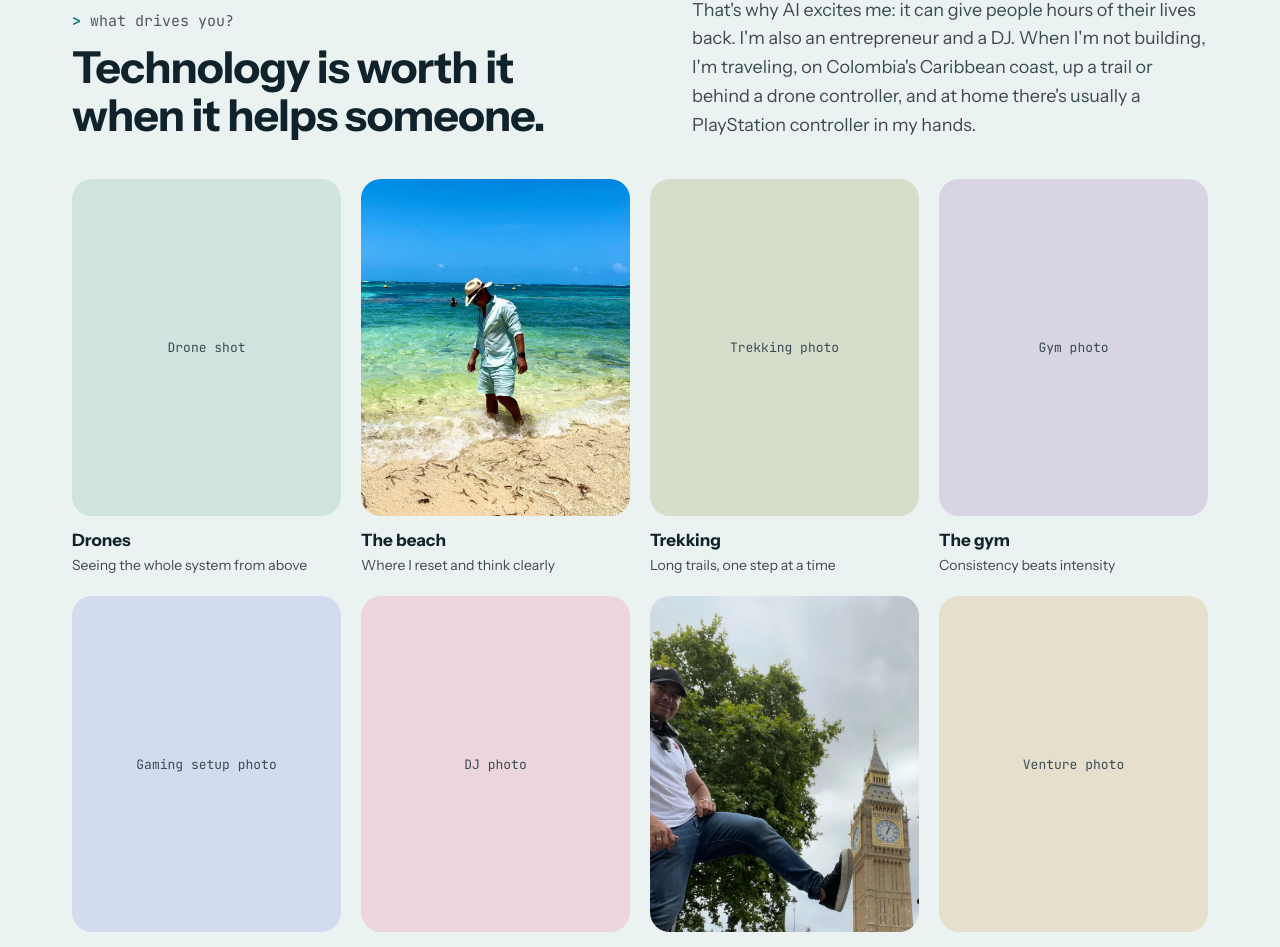
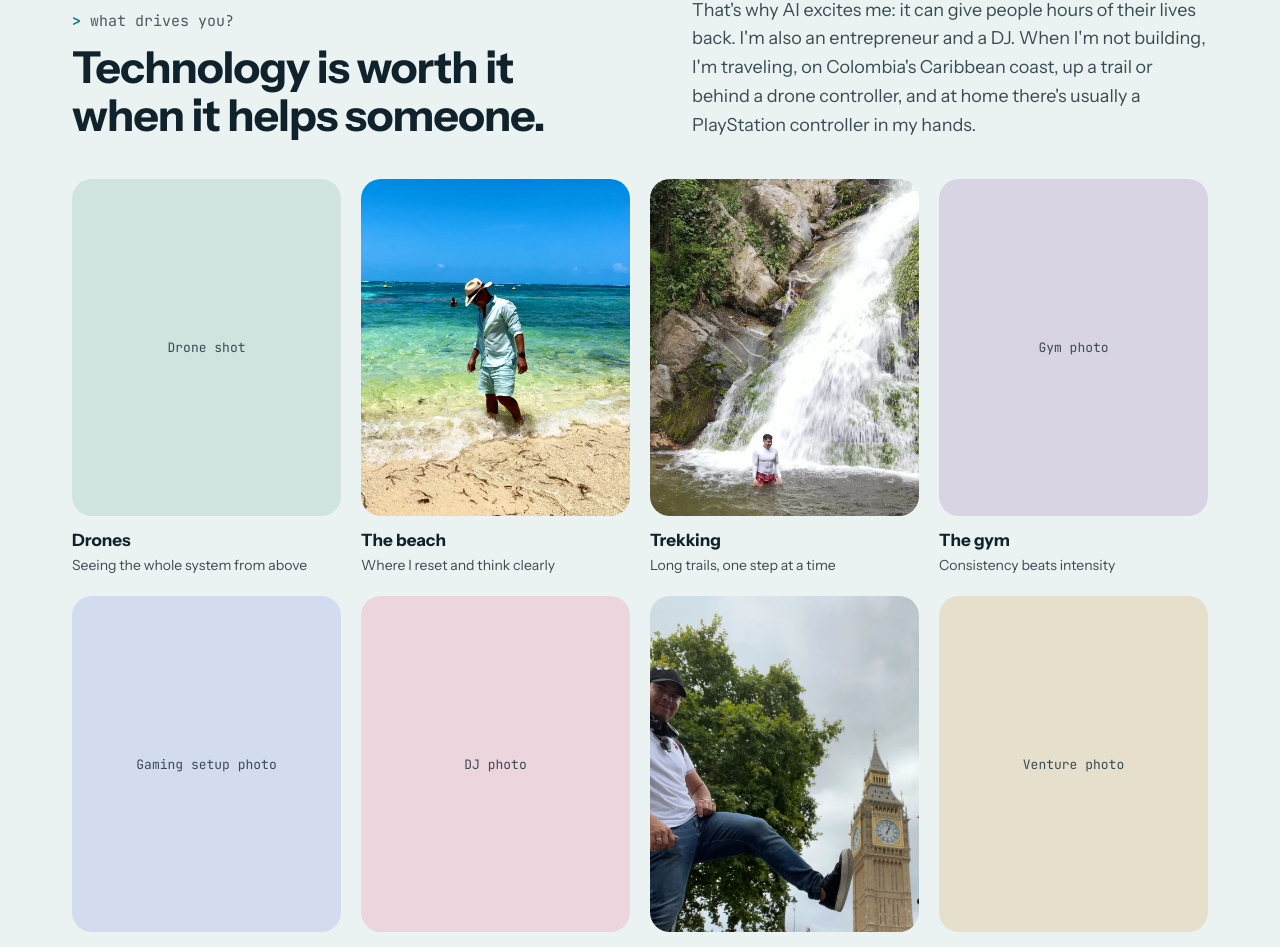
Before and after one commit to hansellramos/hansellramos.github.io, a Vue app: page / in a window 1280 px wide. Shown: the part 2487-3434 px from the top of the page. Built offline with nearby package versions, Linux system fonts and the light colour scheme.

Commit message:
Add trekking photo
Cropped to 4:5 on the waterfall, 960x1200 WebP, metadata stripped.

Co-Authored-By: Claude Opus 5.5 <noreply@anthropic.com>
Claude-Session: https://claude.ai/code/session_01MFcy8JsjSKobb3UXv5dqVE

```diff
--- a/src/data/profile.js
+++ b/src/data/profile.js
@@ -71,7 +71,7 @@ export const workflow = [
 export const interests = [
   { title: 'Drones', caption: 'Seeing the whole system from above', placeholder: 'Drone shot', tint: '#cfe3df', photo: '' },
   { title: 'The beach', caption: 'Where I reset and think clearly', placeholder: 'Beach photo', tint: '#f1dcc3', photo: '/images/beach.webp' },
-  { title: 'Trekking', caption: 'Long trails, one step at a time', placeholder: 'Trekking photo', tint: '#d6decb', photo: '' },
+  { title: 'Trekking', caption: 'Long trails, one step at a time', placeholder: 'Trekking photo', tint: '#d6decb', photo: '/images/trekking.webp' },
   { title: 'The gym', caption: 'Consistency beats intensity', placeholder: 'Gym photo', tint: '#d9d4e4', photo: '' },
   {
     title: 'Gaming',
```
Also changed, not shown: public/images/trekking.webp (added).
